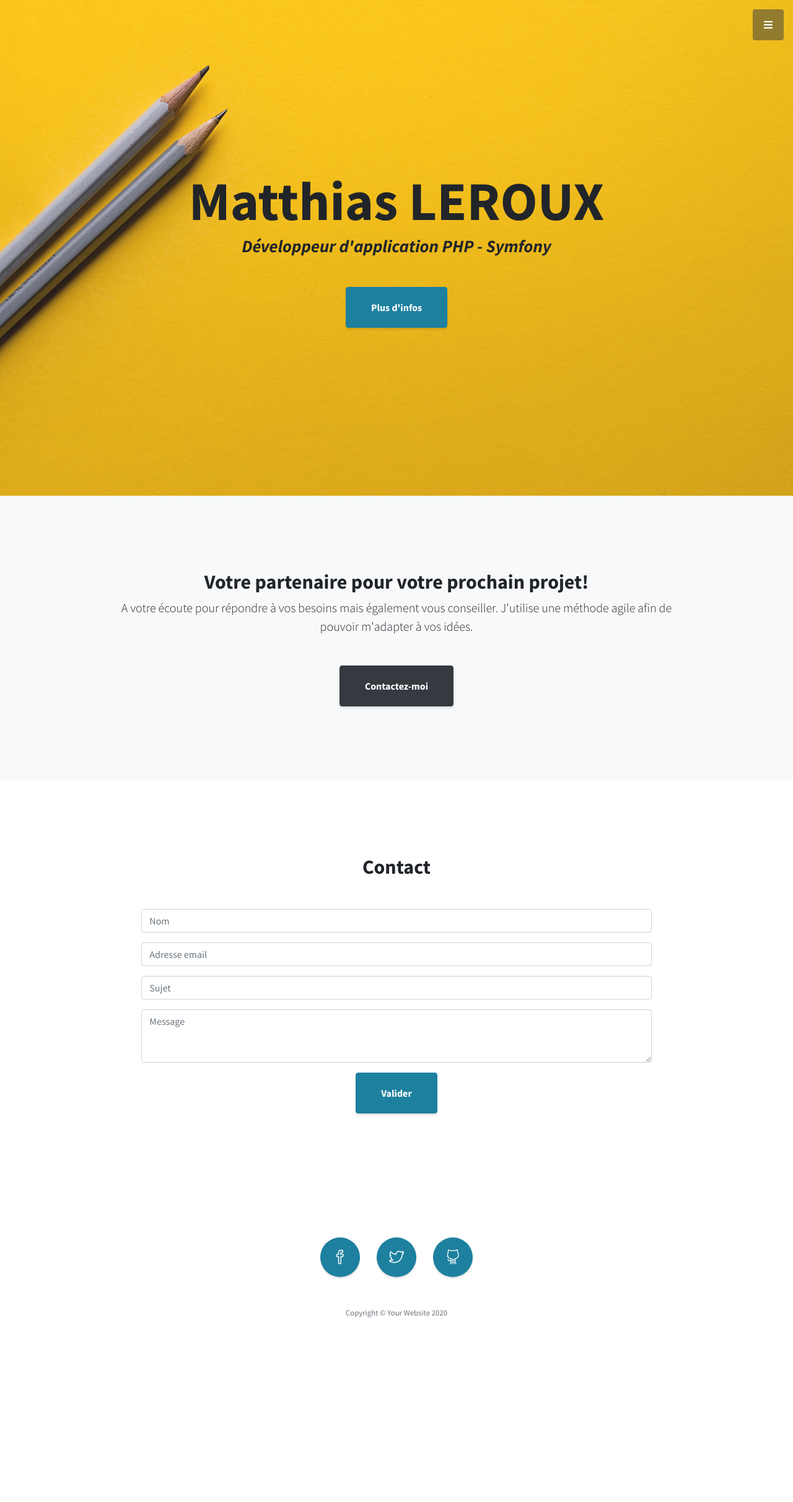
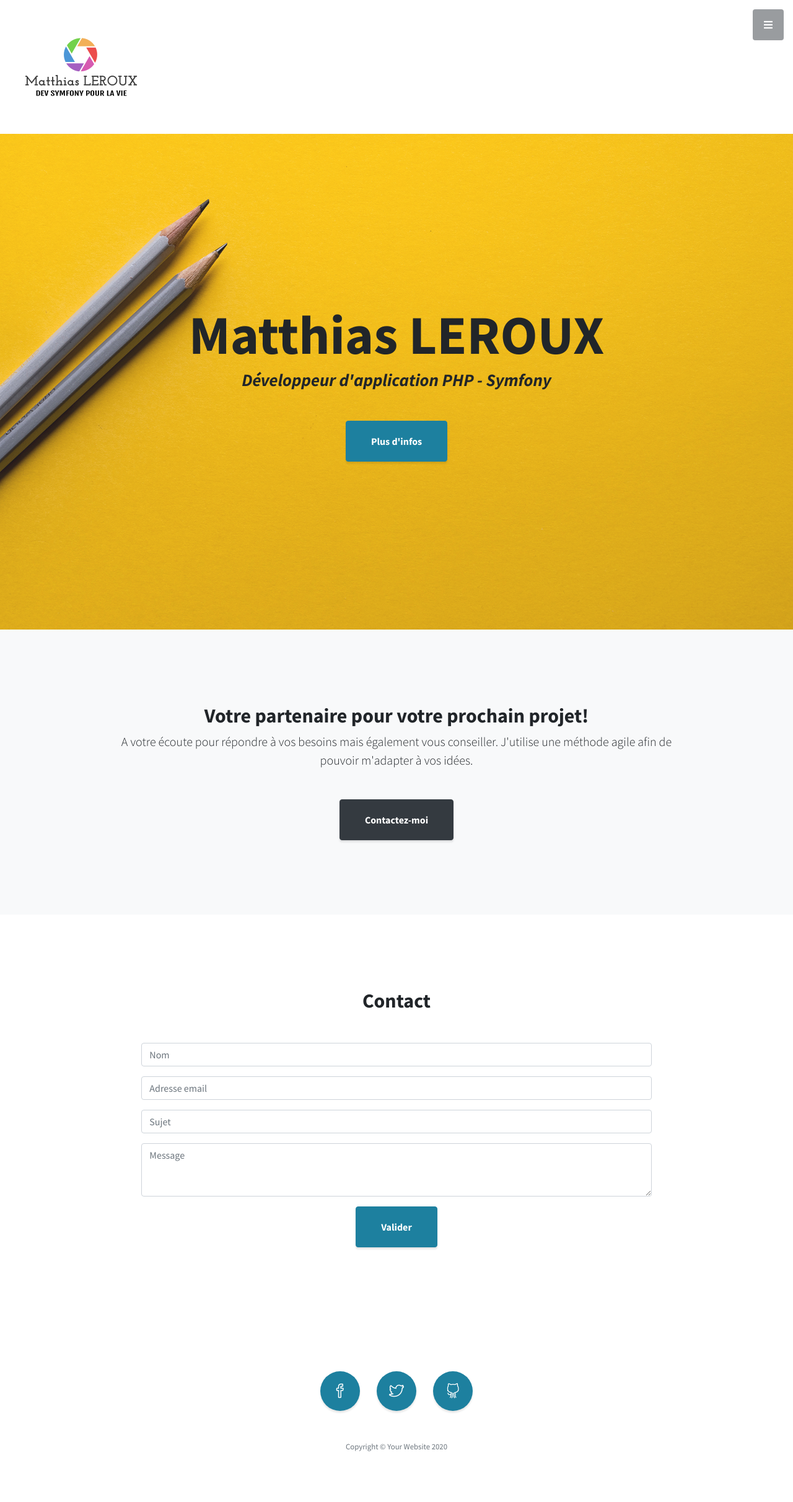
Before and after one commit to Toka69/P5_PHP-blog, a PHP site: template templates/home.html.twig in a window 1280 px wide. Shown: the whole page at 62% size. Before the commit the page ends 2126 px from the top, so only its background shows below. Run offline with PHP 8.4, Linux system fonts and the light colour scheme; the template is opened without the code that fills it, so the values that code supplies are empty; some libraries are stand-ins or nearby versions.

Commit message:
add logo and social links

```diff
--- a/templates/base.html.twig
+++ b/templates/base.html.twig
@@ -24,7 +24,13 @@
     </head>
 
     <body id="page-top">
-
+        <div class="navbar navbar-fixed-top navbar-default">
+            <div class="navbar-inner">
+                <div class="container">
+                    <a href="/"><img src="img/logo_200x200.png"/></a>
+                </div>
+            </div>
+        </div>
           <!-- Navigation -->
           <a class="menu-toggle rounded" href="#">
               <i class="fas fa-bars"></i>
@@ -57,17 +63,17 @@
               <div class="container">
                   <ul class="list-inline mb-5">
                       <li class="list-inline-item">
-                          <a class="social-link rounded-circle text-white mr-3" href="#!">
+                          <a class="social-link rounded-circle text-white mr-3" href="https://www.facebook.com/matthias.leroux.1/">
                               <i class="icon-social-facebook"></i>
                           </a>
                       </li>
                       <li class="list-inline-item">
-                          <a class="social-link rounded-circle text-white mr-3" href="#!">
+                          <a class="social-link rounded-circle text-white mr-3" href="https://twitter.com/cendar69">
                               <i class="icon-social-twitter"></i>
                           </a>
                       </li>
                       <li class="list-inline-item">
-                          <a class="social-link rounded-circle text-white" href="#!">
+                          <a class="social-link rounded-circle text-white" href="https://github.com/Toka69">
                               <i class="icon-social-github"></i>
                           </a>
                       </li>
```
Also changed, not shown: public/img/logo_200x200.png (added).
